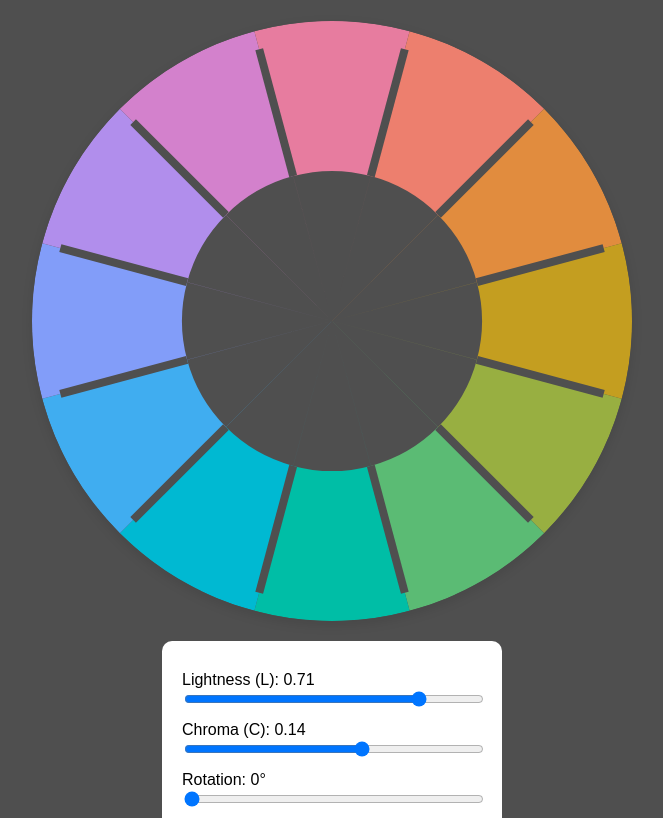
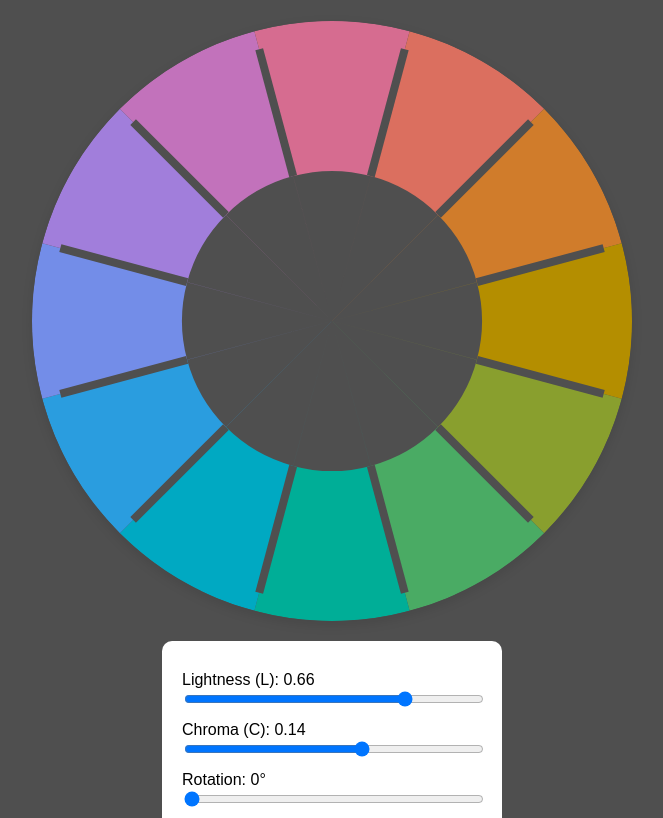
Before and after one commit to Evthron/oklch-color-wheel, a website: page public/index.html in a window 1280 px wide. Shown: the part 107-925 px from the top of the page, without its empty margins (308-971 px from the left). Drawn offline with Linux system fonts and the light colour scheme.

Commit message:
correct the step size

```diff
--- a/public/index.html
+++ b/public/index.html
@@ -37,14 +37,14 @@
 
     <div class="controls">
       <label>
-        Lightness (L): <span id="lValue">0.71</span>
+        Lightness (L): <span id="lValue">0.67</span>
         <input
           type="range"
           id="lControl"
-          min="0.143"
-          max="0.86"
-          step="0.143"
-          value="0.714"
+          min="0.166"
+          max="0.83"
+          step="0.166"
+          value="0.667"
         />
       </label>
       <label>
```
